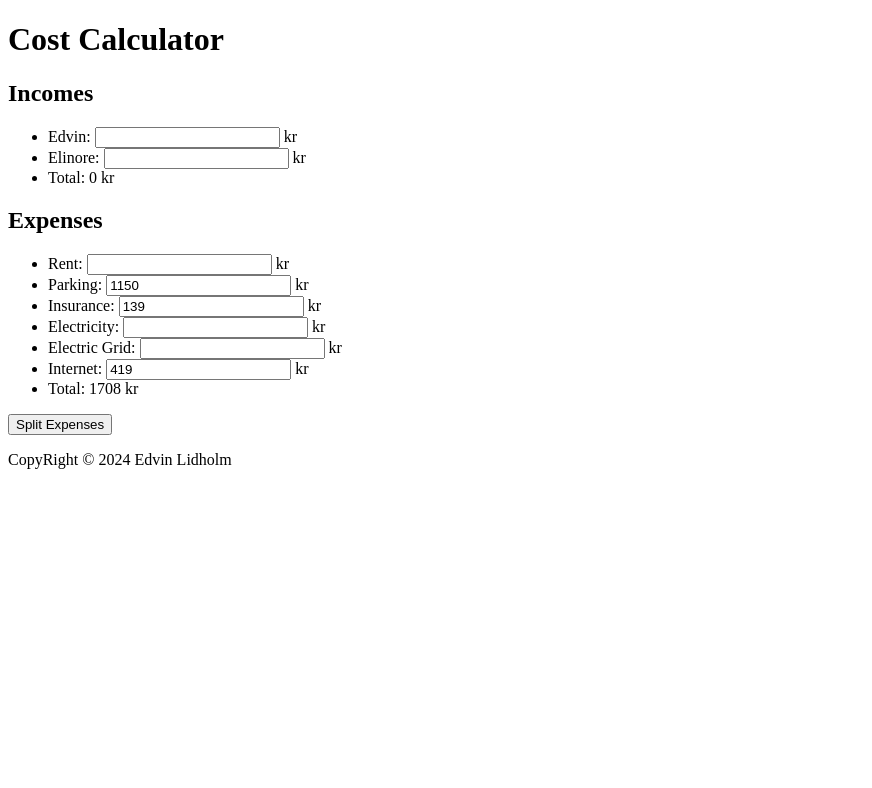
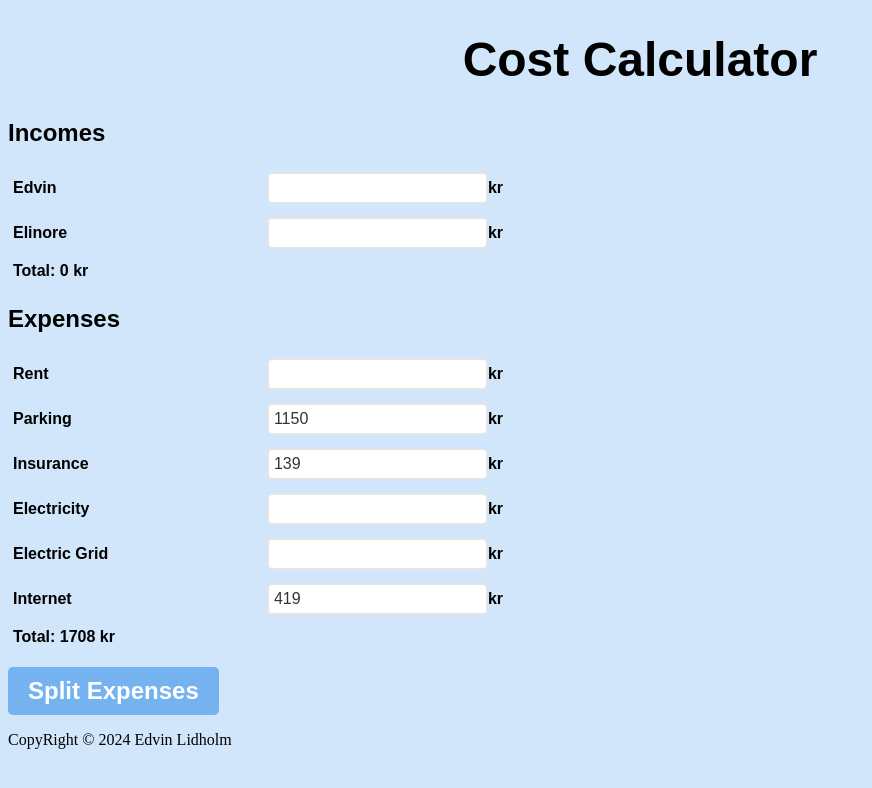
Before and after one commit to elidholm/fair-share, a React (Vite) app: page / in a window 1280 px wide. Shown: the top 788 px of the page, without its empty margins (0-872 px from the left). Built offline with nearby package versions, Linux system fonts and the light colour scheme.

Commit message:
feat: update ui of webpage

```diff
--- a/docker-compose.yml
+++ b/docker-compose.yml
@@ -36,8 +36,6 @@ services:
       - "com.centurylinklabs.watchtower.enable=true"
     ports:
       - "3000:3000"
-    volumes:
-      - .:/app  # Mounts the current directory into the container's /app for live updates
       - /app/node_modules  # Ensures node_modules is isolated inside the container
 
 volumes:
--- a/src/CostCalculator.jsx
+++ b/src/CostCalculator.jsx
@@ -67,28 +67,28 @@ function CostCalculator() {
   const edvinExpenses = (totalExpenses * edvinShare).toFixed(2);
   const elinoreExpenses = (totalExpenses * elinoreShare).toFixed(2);
 
-  return( <div>
+  return( <div className="cost-calculator">
             <h1>Cost Calculator</h1>
 
             <h2>Incomes</h2>
             <ul>
-              <li>Edvin: <input type="number" value={edvinIncome} onChange={handleEdvinIncomeChange} /> kr</li>
-              <li>Elinore: <input type="number" value={elinoreIncome} onChange={handleElinoreIncomeChange} /> kr</li>
+              <li><div className="text">Edvin</div><input type="number" value={edvinIncome} onChange={handleEdvinIncomeChange} />kr</li>
+              <li><div className="text">Elinore</div><input type="number" value={elinoreIncome} onChange={handleElinoreIncomeChange} />kr</li>
               <li>Total: {totalIncome} kr</li>
             </ul>
 
             <h2>Expenses</h2>
             <ul>
-              <li>Rent: <input type="number" value={rent} onChange={handleRentChange} /> kr</li>
-              <li>Parking: <input type="number" value={parking} onChange={handleParkingChange} /> kr</li>
-              <li>Insurance: <input type="number" value={insurance} onChange={handleInsuranceChange} /> kr</li>
-              <li>Electricity: <input type="number" value={electricity} onChange={handleElectricityChange} /> kr</li>
-              <li>Electric Grid: <input type="number" value={electricGrid} onChange={handleElectricGridChange} /> kr </li>
-              <li>Internet: <input type="number" value={internet} onChange={handleInternetChange} /> kr</li>
+              <li><div className="text">Rent</div><input type="number" value={rent} onChange={handleRentChange} />kr</li>
+              <li><div className="text">Parking</div><input type="number" value={parking} onChange={handleParkingChange} />kr</li>
+              <li><div className="text">Insurance</div><input type="number" value={insurance} onChange={handleInsuranceChange} />kr</li>
+              <li><div className="text">Electricity</div><input type="number" value={electricity} onChange={handleElectricityChange} />kr</li>
+              <li><div className="text">Electric Grid</div><input type="number" value={electricGrid} onChange={handleElectricGridChange} />kr</li>
+              <li><div className="text">Internet</div><input type="number" value={internet} onChange={handleInternetChange} />kr</li>
               <li>Total: {totalExpenses} kr</li>
             </ul>
 
-            <button onClick={handleSplitExpenses}>Split Expenses</button>
+            <button className="split-button" onClick={handleSplitExpenses}>Split Expenses</button>
 
             {showSplit && (
               <div>
--- a/src/index.css
+++ b/src/index.css
@@ -0,0 +1,50 @@
+body{
+  align-items: center;
+  background-color: hsl(210, 80%, 90%);
+}
+.cost-calculator{
+  font-family: Arial, sans-serif;
+}
+h1{
+  text-align: center;
+  font-size: 3rem;
+}
+button{
+  font-size: 1.5rem;
+  font-weight: bold;
+  padding: 10px 20px;
+  color: white;
+  border: none;
+  border-radius: 5px;
+  cursor: pointer;
+  transition: background-color 0.5 ease;
+}
+.split-button{
+  background-color: hsl(210, 80%, 70%);
+}
+.split-button:hover{
+  background-color: hsl(210, 80%, 60%);
+}
+input[type="number"]{
+  font-size: 1rem;
+  padding: 5px;
+  border: 2px solid hsla(0, 0%, 80%, 0.5);
+  border-radius: 5px;
+  color: hsla(0, 0%, 0%, 0.8);
+}
+ul{
+  padding: 0;
+  width: 70%;
+  max-width: 500px;
+}
+li{
+  font-size: 1rem;
+  font-weight: bold;
+  padding: 5px;
+  margin-bottom: 3px;
+  display: flex;
+  align-items: center;
+}
+.text{
+  flex: 1;
+}
```
